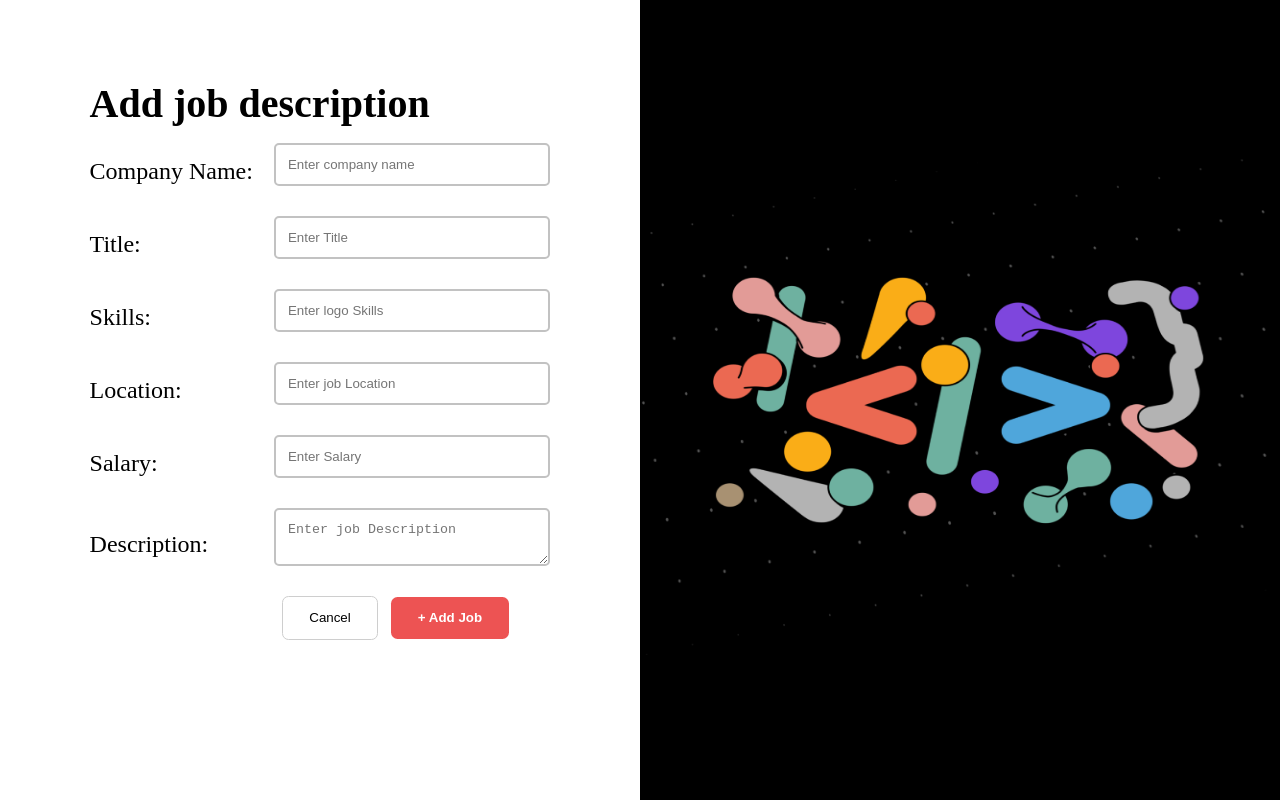
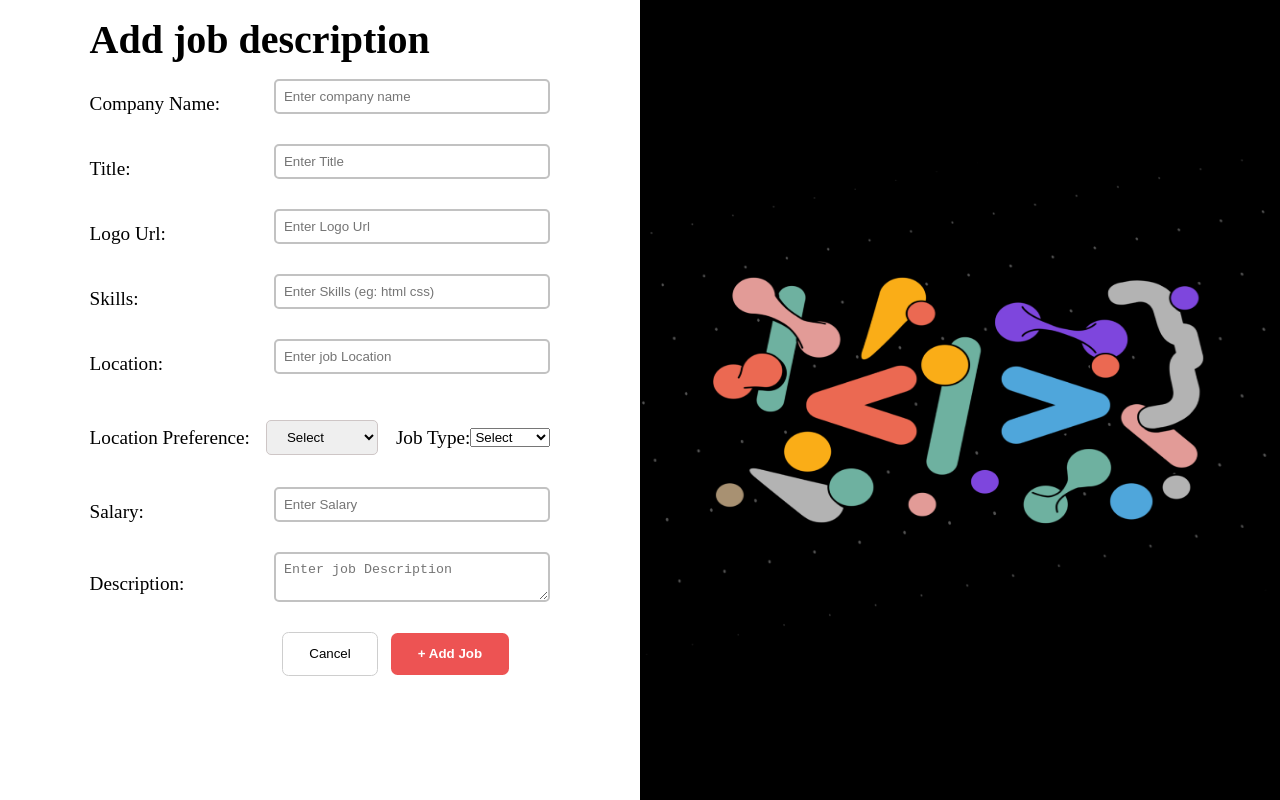
Before and after one commit to ruchipratihast/job_listing, a React (Create React App) app in the folder client/: page /job-post in a window 1280 px wide. Built offline with nearby package versions, Linux system fonts and the light colour scheme.

Commit message:
Updated HomePage and LoginPage and auth api page

```diff
--- a/client/src/apis/job.js
+++ b/client/src/apis/job.js
@@ -5,7 +5,6 @@ export const getAllJobs = async ({ skills, title }) => {
     try {
         const reqUrl = `${backendUrl}/all?skills=${skills}&title=${title}`;
         const response = await axios.get(reqUrl);
-        console.log(response.data);
         return response.data;
     } catch (error) {
         console.log('error coming from catch block')
@@ -29,7 +28,10 @@ export const createJobPost = async ({
     location,
     skills,
     salary,
-    description
+    description,
+    logoUrl,
+    locationPreference,
+    jobType
 }) => {
     try {
         const reqUrl = `${backendUrl}/create`;
@@ -39,7 +41,10 @@ export const createJobPost = async ({
             location,
             skills,
             salary,
-            description
+            description,
+            logoUrl,
+            locationPreference,
+            jobType
         };
         const token = localStorage.getItem("token");
         axios.defaults.headers.common["Authorization"] = token;
@@ -59,8 +64,13 @@ export const updateJobPost = async (
         location,
         skills,
         salary,
-        description }
+        description,
+        logoUrl,
+        locationPreference,
+        jobType
+    }
 ) => {
+    console.log(jobType)
     try {
         const reqUrl = `${backendUrl}/edit/${jobId}`;
         const reqPayload = {
@@ -69,7 +79,10 @@ export const updateJobPost = async (
             location,
             skills,
             salary,
-            description
+            description,
+            logoUrl,
+            locationPreference,
+            jobType
         };
         const token = localStorage.getItem("token");
         axios.defaults.headers.common["Authorization"] = token;
--- a/client/src/components/Home/Home.module.css
+++ b/client/src/components/Home/Home.module.css
@@ -42,16 +42,12 @@
 
 .container {
     width: 80vw;
-    position: fixed;
-    top: 15vh;
-    left: 10vw;
-    margin-right: auto;
-    box-sizing: border-box;
-    padding: 2rem 1rem;
+    margin: 7vh auto 12px auto;
     background-color: white;
     box-shadow: 0px 4px 23px 2px rgba(0, 0, 0, 0.1);
-    z-index: 2;
     text-align: center;
+    padding: 2rem 1rem;
+
 }
 
 .edit {
@@ -61,6 +57,7 @@
     border: none;
     color: white;
     font-weight: 600;
+    cursor: pointer;
 }
 
 .containerTop {
@@ -122,10 +119,13 @@
 
 .greyText {
     color: #9C9C9C;
+    padding-right: 0.8rem;
 }
 
 .redText {
     color: #ED5353;
+    padding-right: 0.8rem;
+    font-weight: 600;
 }
 
 .skill {
@@ -149,6 +149,8 @@
     padding: 1em 2em;
     color: #ED5353;
     font-weight: 600;
+    cursor: pointer;
+    margin-left: 1rem;
 }
 
 /* .bottom{
@@ -173,4 +175,5 @@
     margin-left: 5px;
     padding: 2px;
     color: white;
+    cursor: pointer;
 }
--- a/client/src/components/JobDetails/JobDetailsComponent.js
+++ b/client/src/components/JobDetails/JobDetailsComponent.js
@@ -1,4 +1,4 @@
-import { useLocation, useNavigate } from "react-router-dom";
+import { useNavigate } from "react-router-dom";
 import { useState, useEffect } from "react";
 import { getJobDetails } from "../../apis/job";
 import styles from "./JobDetails.module.css";
@@ -6,7 +6,6 @@ import styles from "./JobDetails.module.css";
 const JobDetailsComponent = ({ }) => {
     const navigate = useNavigate();
     const [data, setData] = useState(null);
-
 
     const fetchJobDetailsById = async () => {
         const jobId = window.location.pathname?.split("/").slice(-1)[0];
--- a/client/src/components/JobPost/JobPostComponent.jsx
+++ b/client/src/components/JobPost/JobPostComponent.jsx
@@ -1,4 +1,4 @@
-import React, { useState, useEffect, useMemo } from "react";
+import React, { useState} from "react";
 import { useLocation } from "react-router-dom";
 import styles from "./JobPostComponent.module.css";
 import { createJobPost, updateJobPost } from "../../apis/job";
@@ -16,7 +16,10 @@ export default function JobPostComponent() {
         location: "" || state?.data?.location,
         skills: "" || state?.data?.skills,
         salary: "" || state?.data?.salary,
-        description: "" || state?.data?.description
+        description: "" || state?.data?.description,
+        locationPreference: "" || state?.data?.locationPreference,
+        jobType: "" || state?.data?.jobType,
+        logoUrl: "" || state?.data?.logoUrl,
     });
 
     const handleChange = (event) => {
@@ -24,9 +27,13 @@ export default function JobPostComponent() {
     };
 
     const handleSubmit = async (event) => {
+
+        if (!formData.companyName || !formData.description || !formData.jobType || !formData.location || !formData.locationPreference ||!formData.logoUrl|| !formData.salary || !formData.skills || !formData.title) {
+            return alert("Please Fill All The Fields!")
+        }
+
         if (isEditExistingJobPost) {
             if (!state.id) return;
-            console.log(formData.skills)
             await updateJobPost(state.id, {
                 ...formData,
                 skills: formData.skills,
@@ -58,7 +65,7 @@ export default function JobPostComponent() {
                             className={styles.input}
                             type="text"
                             name="companyName"
-                        required = {true}
+                            required={true}
                             value={formData?.companyName}
                             onChange={handleChange}
                             placeholder="Enter company name"
@@ -73,10 +80,25 @@ export default function JobPostComponent() {
                             className={styles.input}
                             type="text"
                             name="title"
-                        required = {true}
+                            required={true}
                             value={formData?.title}
                             onChange={handleChange}
                             placeholder="Enter Title"
+                        />
+                    </div>
+
+                    <div className={styles.formGroup}>
+                        <label className={styles.label} htmlFor="logoUrl">
+                         Logo Url:
+                        </label>
+                        <input
+                            className={styles.input}
+                            type="text"
+                            name="logoUrl"
+                            required={true}
+                            value={formData?.logoUrl}
+                            onChange={handleChange}
+                            placeholder="Enter Logo Url"
                         />
                     </div>
 
@@ -88,37 +110,78 @@ export default function JobPostComponent() {
                             className={styles.input}
                             type="text"
                             name="skills"
-                        required = {true}
+                            required={true}
                             value={formData?.skills}
                             onChange={handleChange}
-                        placeholder="Enter logo Skills"
+                            placeholder="Enter Skills (eg: html css)"
                         />
                     </div>
 
                     <div className={styles.formGroup}>
-                    <label className={styles.label} htmlFor="position">
+                        <label className={styles.label} htmlFor="location">
                             Location:
                         </label>
                         <input
                             className={styles.input}
                             type="text"
                             name="location"
-                        required = {true}
+                            required={true}
                             value={formData?.location}
                             onChange={handleChange}
                             placeholder="Enter job Location"
                         />
                     </div>
 
+                    <div style={{ display: "flex", justifyContent:"space-between" }}>
                         <div className={styles.formGroup}>
-                    <label className={styles.label} htmlFor="position">
+                            <label className={styles.label} htmlFor="locationPreference">
+                                Location Preference:
+                            </label>
+                            <select
+                                onChange={handleChange}
+                                className={styles.inputSelect}
+                                name="locationPreference"
+                                required={true}
+                            >
+                                <option value={formData?.locationPreference}>Select</option>
+                                <option>
+                                    Office
+                                </option>
+                                <option>
+                                    Work From Home
+                                </option>
+                            </select>
+                        </div>
+                        <div className={styles.formGroup}>
+                            <label className={styles.label} htmlFor="jobType">
+                            Job Type:
+                            </label>
+                            <select
+                                onChange={handleChange}
+                                className={styles.jobType}
+                                name="jobType"
+                                required={true}
+                            >
+                                <option value={formData?.jobType}>Select</option>
+                                <option>
+                                    Full Time
+                                </option>
+                                <option>
+                                    Part Time
+                                </option>
+                            </select>
+                        </div>
+                    </div>
+
+                    <div className={styles.formGroup}>
+                        <label className={styles.label} htmlFor="salary">
                             Salary:
                         </label>
                         <input
                             className={styles.input}
                             type="text"
                             name="salary"
-                        required = {true}
+                            required={true}
                             value={formData?.salary}
                             onChange={handleChange}
                             placeholder="Enter Salary"
@@ -133,7 +196,7 @@ export default function JobPostComponent() {
                             className={styles.input}
                             type="text"
                             name="description"
-                        required = {true}
+                            required={true}
                             value={formData?.description}
                             onChange={handleChange}
                             placeholder="Enter job Description"
@@ -147,11 +210,11 @@ export default function JobPostComponent() {
                     Cancel
                 </button>
                 {isEditExistingJobPost ? (
-                <button onClick={()=>handleSubmit()} className={styles.add}>
+                    <button onClick={() => handleSubmit()} className={styles.add}>
                         Edit Job
                     </button>
                 ) : (
-                <button onClick={()=>handleSubmit()} className={styles.add}>
+                    <button onClick={() => handleSubmit()} className={styles.add}>
                         + Add Job
                     </button>
                 )}
--- a/client/src/components/JobPost/JobPostComponent.module.css
+++ b/client/src/components/JobPost/JobPostComponent.module.css
@@ -1,7 +1,7 @@
 .container {
     box-sizing: border-box;
     width: 50vw;
-    padding: 10vh 7vw;
+    padding: 2vh 7vw;
     position: relative;
 }
 
@@ -9,7 +9,7 @@
     display: flex;
     justify-content: space-between;
     align-items: center;
-    font-size: 1.5rem;
+    font-size: 1.2rem;
     margin: 1rem 0;
 }
 
@@ -20,10 +20,18 @@
 
 .input {
     width: 60%;
-    padding: 12px;
+    padding: 8px;
     border: 2px solid #C2C2C2;
     border-radius: 5px;
     margin-bottom: 14px;
+}
+
+.inputSelect{
+    width: 7rem;
+    border: 1.6px solid rgb(206, 198, 198);
+    border-radius: 5px;
+    padding: 0.5rem 1rem;
+    margin-left: 1rem;
 }
 
 .cancel {
--- a/client/src/utils/constant.js
+++ b/client/src/utils/constant.js
@@ -11,5 +11,7 @@ export const DEFAULT_SKILLS = [
     "HTML",
     "CSS",
     "node",
-    "react",
+    "React",
+    "Dart",
+    "Flutter"
 ];
```
Also changed, not shown: client/src/components/Home/HomeComponent.jsx (+42 -25 lines). Lines whose indentation alone changed are shown as unchanged.
